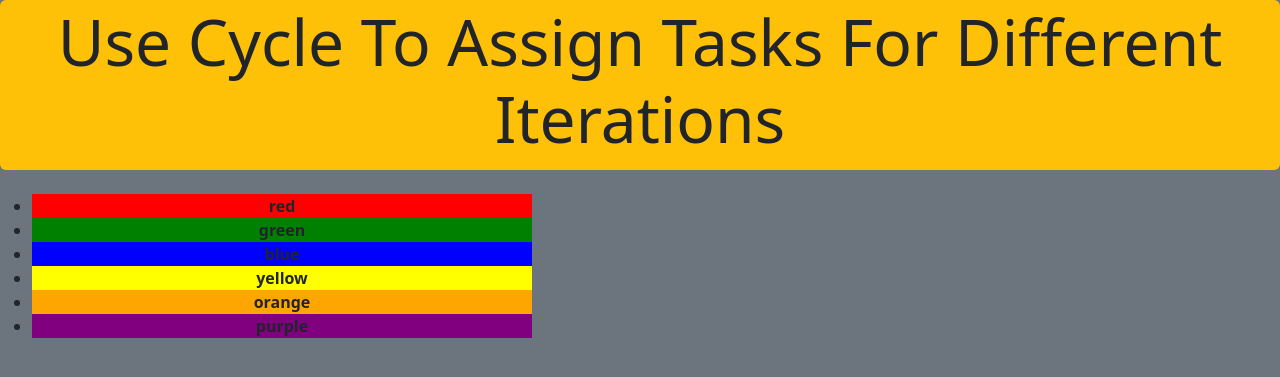
After one commit to rpointjour/django_tutorial, a Django app: page /users/cycle/ in a window 1280 px wide. The commit adds this page. Shown: the top 377 px of the page. Run offline with Django 4.2, Linux system fonts and the light colour scheme.

Commit message:
added cycle template

```diff
--- /dev/null
+++ b/djangoworld/users/templates/cycle.html
@@ -0,0 +1,28 @@
+<!DOCTYPE html>
+<html lang="en">
+<head>
+    <meta charset="UTF-8">
+    <meta http-equiv="X-UA-Compatible" content="IE=edge">
+    <meta name="viewport" content="width=device-width, initial-scale=1.0">
+    <!-- CSS only -->
+    <link href="https://cdn.jsdelivr.net/npm/bootstrap@5.2.3/dist/css/bootstrap.min.css" rel="stylesheet" integrity="sha384-rbsA2VBKQhggwzxH7pPCaAqO46MgnOM80zW1RWuH61DGLwZJEdK2Kadq2F9CUG65" crossorigin="anonymous">
+    <title>Django Cycle</title>
+</head>
+<body class="bg-secondary">
+    <div class="container-mt-3 text-center">
+        <header class="mt-0 p-1 bg-warning rounded">
+        <h1 class="display-3">Use Cycle To Assign Tasks For Different Iterations</h1>
+        </header>
+        <br>
+        <ul>
+            {% for i in colors %}
+            {% cycle 'red' 'green' 'blue' 'yellow' 'orange' 'purple' as bgcolor silent %}
+            {% cycle '500px' as bgwidth silent %}
+            <li style="background-color:{{bgcolor}};width:{{bgwidth}}">
+                <b>{{i}}</b>
+            </li>
+            {% endfor %}
+        </ul>
+    </div>
+</body>
+</html>
--- a/djangoworld/users/urls.py
+++ b/djangoworld/users/urls.py
@@ -6,5 +6,6 @@ urlpatterns = [
     path('variables/', views.variables, name='variables'),
     path('tags/', views.tags, name='tags' ),
     path('ifElse/', views.ifelse, name='ifelse'),
-    path('forloop/', views.forloop, name='forloop')
+    path('forloop/', views.forloop, name='forloop'),
+    path('cycle/', views.cycle, name='cycle'),
 ]
--- a/djangoworld/users/views.py
+++ b/djangoworld/users/views.py
@@ -56,3 +56,11 @@ def forloop(request):
         ]
     }
     return HttpResponse(template.render(context, request))
+
+# Cycle View: Cycle Template
+def cycle(request):
+    template = loader.get_template('cycle.html')
+    context = {
+        'colors' : ['red', 'green', 'blue', 'yellow', 'orange', 'purple']
+    }
+    return HttpResponse(template.render(context, request))
```
Also changed, not shown: djangoworld/users/templates/users.html (+4 -4 lines).
